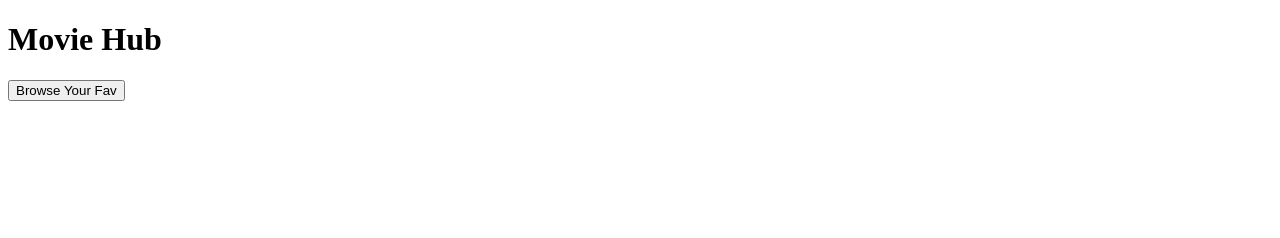
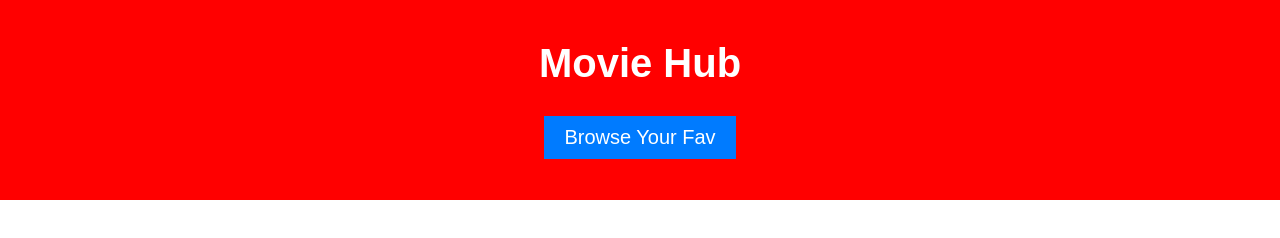
Before and after one commit to thezarababy/MovieBox, a plain HTML site: page index.html in a window 1280 px wide. Drawn offline with Linux system fonts and the light colour scheme.

Commit message:
building css

```diff
--- a/index.html
+++ b/index.html
@@ -7,10 +7,14 @@
     <link rel="stylesheet" href="./movie.css">
 </head>
 <body>
-        <h1>Movie Hub</h1>
-        <div id="movieDisplay"></div>
+    <div class="header">
+         <h1>Movie Hub</h1>
         <button id="browseMovie">Browse Your Fav
         </button>
+    </div>
+
+
+         <div id="movieDisplay"></div>
     <script src="./movie.js"></script>
 </body>
 </html>
--- a/movie.css
+++ b/movie.css
@@ -0,0 +1,55 @@
+*{
+  box-sizing: border-box;
+    margin: 0;
+    padding: 0;
+    font-family: Arial, sans-serif;
+
+}
+button{
+    font-family: Arial, sans-serif;
+    margin-top: 30px;
+    font-size: 20px;
+    padding: 10px 20px;
+    border: none;
+    cursor: pointer;
+    background-color: #007BFF;
+    color: white;
+
+}
+button:hover{
+    background-color: #0056b3;
+}
+
+body{
+
+
+
+}
+h1{
+    color: white;
+    font-size: 40px;
+}
+.header{
+    display: flex;
+    flex-direction: column;
+    align-items: center;
+    justify-content: center;
+    height: 200px;
+    background-color: red;
+}
+#movieDisplay{
+    background-color: black;
+    height: vh;
+    display: grid;
+    grid-template-columns: repeat(3,1fr);
+}
+p{
+    color: white;
+}
+h3{
+   color:#007BFF;
+   cursor: pointer;
+}
+h3:hover{
+    font-size: 25px;
+}
--- a/movie.js
+++ b/movie.js
@@ -9,7 +9,7 @@ const browseMovie = document.getElementById('browseMovie');
   for(i=0; i<20; i++ ){
     const movie = data.results[i];
     const movieHolder = document.createElement("div");
-    const imgSrc= `https://image.tmdb.org/t/p/w500${movie.backdrop_path}`;
+    const imgSrc= `https://image.tmdb.org/t/p/w400${movie.backdrop_path}`;
     movieHolder.innerHTML=`
     <img src=" ${imgSrc}"/>
     <h3> ${movie.title}</h3>
```
